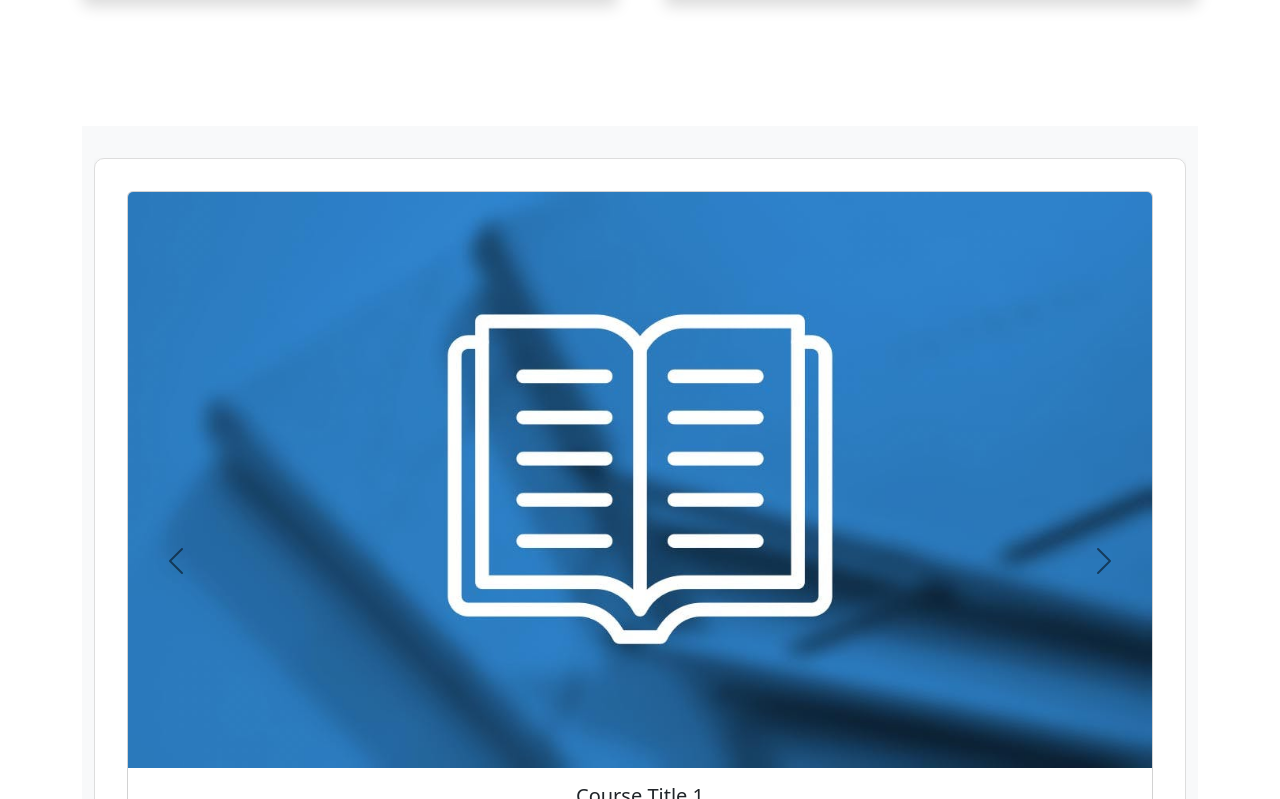
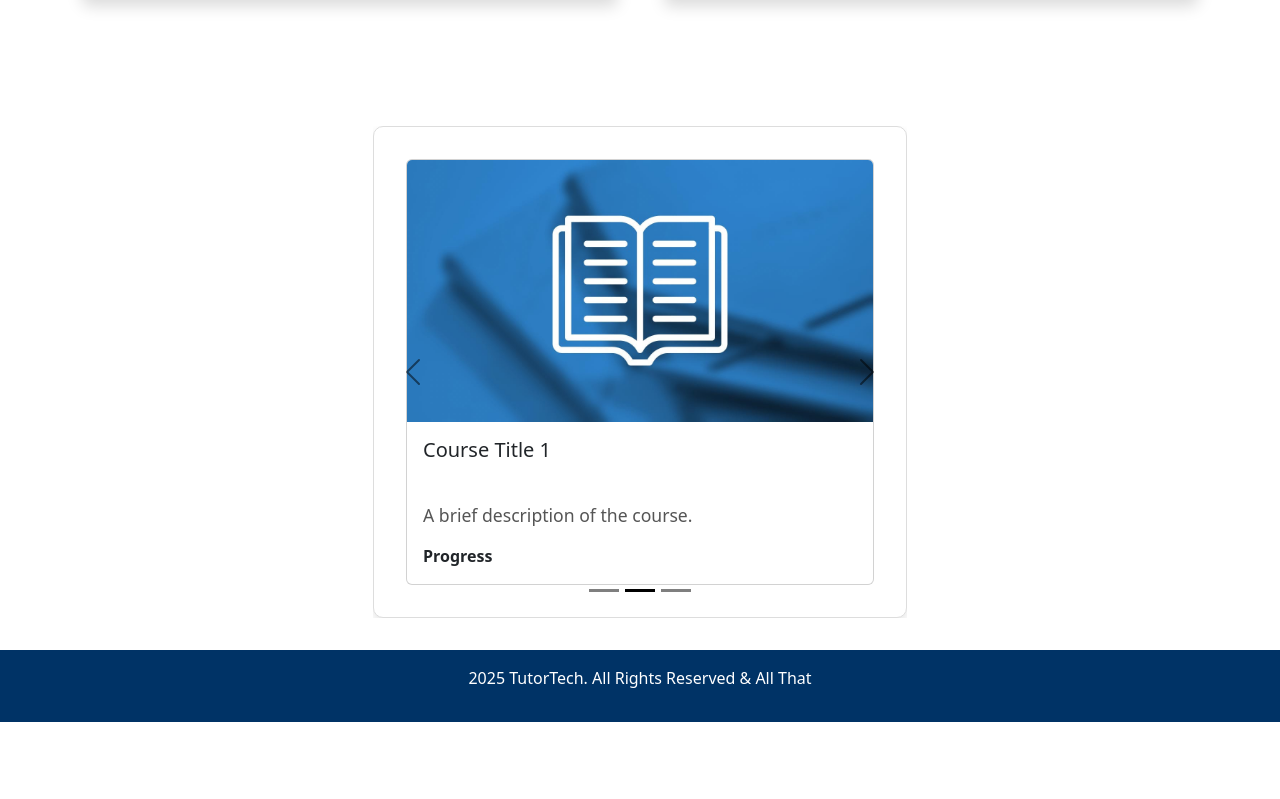
Before and after one commit to cmb2333/TutorTech, a React (Create React App) app: page / in a window 1280 px wide. Shown: the part 1161-1960 px from the top of the page. After the commit the page ends 1883 px from the top, so only its background shows below. Built offline with nearby package versions, Linux system fonts and the light colour scheme; no server answers.

Commit message:
Modfify Homepage - Changed the banner image and text, added a current landscape section, and a potential section for courses offered

```diff
--- a/src/components/Home.js
+++ b/src/components/Home.js
@@ -1,17 +1,10 @@
 import React from 'react';
-import { Link } from 'react-router-dom';
-import { useUser } from '../context/UserContext';
 import { Container, Card, CardBody } from 'react-bootstrap';
 import HomeCarousel from './HomeCarousel';
 import ListGroup from 'react-bootstrap/ListGroup';
 import CardGroup from 'react-bootstrap/CardGroup';
 
-
-
 function Home() {
-  // Get user data from context - Moved users name to header as per Seth's request
-  const { user } = useUser();
-
   return (
     <body>
       <section className="banner">
@@ -22,6 +15,7 @@ function Home() {
             with Artifical Intelligence</h1>
         </Container>
       </section>
+
 
       <section className='current-landscape-section'>
         <Container className='py-5 text-center '>
--- a/src/components/HomeCarousel.js
+++ b/src/components/HomeCarousel.js
@@ -8,7 +8,6 @@ function HomeCarousel() {
     <section className="home-carousel">
     <Container>
       <Carousel variant='dark'>
-
         <Carousel.Item className='carousel-content'>
           <Card className="carousel-card">
             <Card.Img variant="top" src="/assets/exampleCourse.jpg" alt="Course Image" />
--- a/src/styles.css
+++ b/src/styles.css
@@ -111,9 +111,9 @@ body {
 }
 
 .home-carousel {
-    padding: 2rem 0;
-    background-color: #f8f9fa;
-    text-align: center;
+    position: relative;
+    overflow: hidden;
+    width: 50%;
 }
 
 .carousel-content {
```
